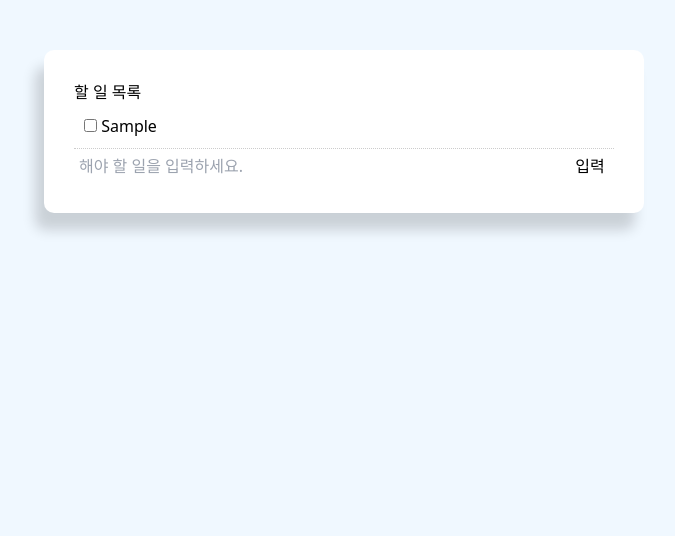
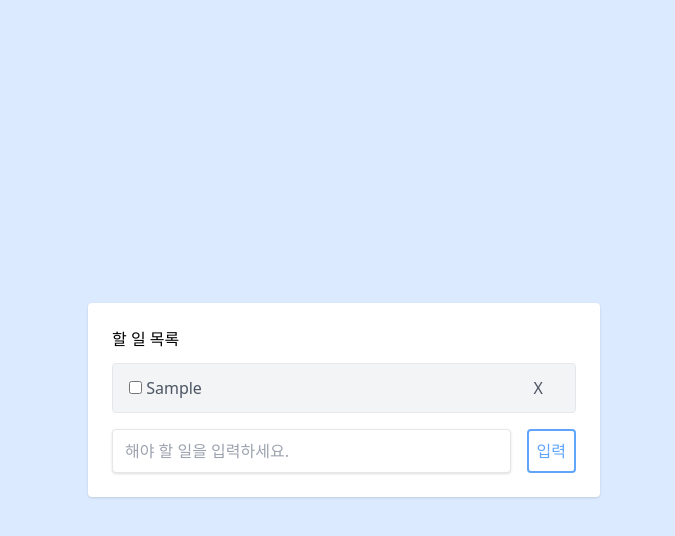
Before and after one commit to peesechizza/TIL, a React (Create React App) app in the folder React_Practice/react-todo-app/: page / in a window 1280 px wide. Both pictures are taken after typing "Sample" into the empty fields and a click on the input "입력". Shown: the top 536 px of the page, without its empty margins (296-971 px from the left). Built offline with nearby package versions, Linux system fonts and the light colour scheme.

Commit message:
design Tailwind css 적용

```diff
--- a/React_Practice/react-todo-app/src/App.js
+++ b/React_Practice/react-todo-app/src/App.js
@@ -21,9 +21,9 @@
   };
 
   return (
-    <div className="container">
-      <div className="todoBlock">
-        <div className="title">
+    <div className="flex items-center justify-center w-screen h-screen bg-blue-100">
+      <div className="w-full p-6 m-4 bg-white rounded shadow md:w-3/4 md:max-w-lg lg:w-3/4 lg:max-w-lg">
+        <div className="flex justify-between mb-3">
           <h1>할 일 목록</h1>
         </div>
 
--- a/React_Practice/react-todo-app/src/components/Form.js
+++ b/React_Practice/react-todo-app/src/components/Form.js
@@ -7,20 +7,19 @@
 
   return (
     <div>
-      <form style={{ display: "flex" }} onSubmit={handleSubmit}>
+      <form onSubmit={handleSubmit} className="flex pt-2">
         <input
           type="text"
           name="value"
           placeholder="해야 할 일을 입력하세요."
-          style={{ flex: "10", padding: "5px" }}
           value={value}
           onChange={handleChange}
+          className="w-full px-3 py-2 mr-4 text-gray-500 border rounded shadow"
         />
         <input
           type="submit"
           value="입력"
-          className="btn"
-          style={{ flex: "1" }}
+          className="p-2 text-blue-400 border-2 border-blue-400 rounded hover:text-white hover:bg-blue-200"
         />
       </form>
     </div>
--- a/React_Practice/react-todo-app/src/components/Lists.js
+++ b/React_Practice/react-todo-app/src/components/Lists.js
@@ -1,23 +1,6 @@
 import React from "react";
 
 export default function Lists({ todoData, setTodoData }) {
-  const getStyle = (completed) => {
-    return {
-      padding: "10px",
-      borderBottom: "1px dotted #ccc",
-      textDecoration: completed ? "line-through" : "none",
-    };
-  };
-
-  const btnStyle = {
-    color: "#fff",
-    border: "none",
-    padding: "5px 9px",
-    borderRadius: "50%",
-    cursor: "pointer",
-    float: "right",
-  };
-
   const handleCompleteChange = (id) => {
     let newTodoData = todoData.map((data) => {
       if (data.id === id) {
@@ -37,17 +20,29 @@
   return (
     <div>
       {todoData.map((data) => (
-        <div style={getStyle(data.completed)} key={data.id}>
+        <div key={data.id}>
+          <div className="flex items-center justify-between w-full px-4 py-1 my-2 text-gray-600 bg-gray-100 border rounded">
+            <div className="items-center">
               <input
                 type="checkbox"
                 defaultChecked={false}
                 onChange={() => handleCompleteChange(data.id)}
               />
               {"  "}
+              <span className={data.completed ? "line-through" : undefined}>
                 {data.title}
-          <button onClick={() => handleClick(data.id)} style={btnStyle}>
+              </span>
+            </div>
+
+            <div className="items-center">
+              <button
+                className="px-4 py-2 float-right"
+                onClick={() => handleClick(data.id)}
+              >
                 X
               </button>
+            </div>
+          </div>
         </div>
       ))}
     </div>
```
Lines whose indentation alone changed are shown as unchanged.
